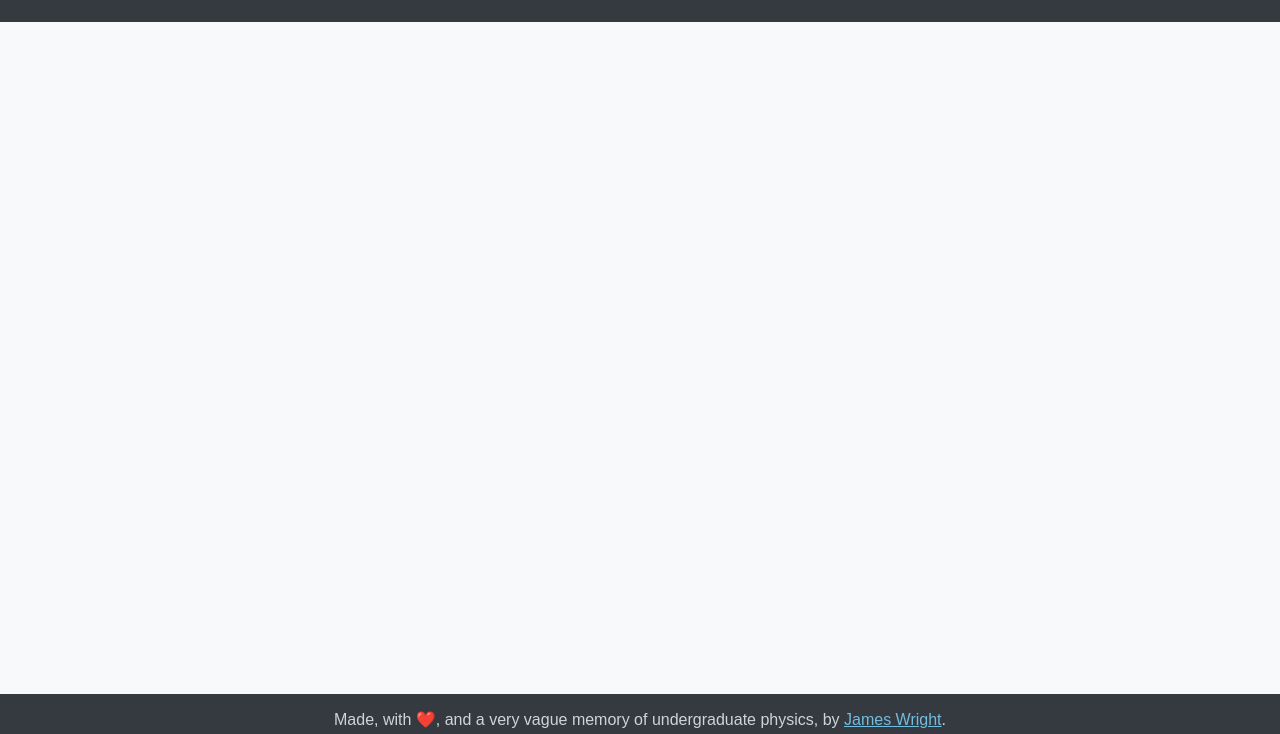
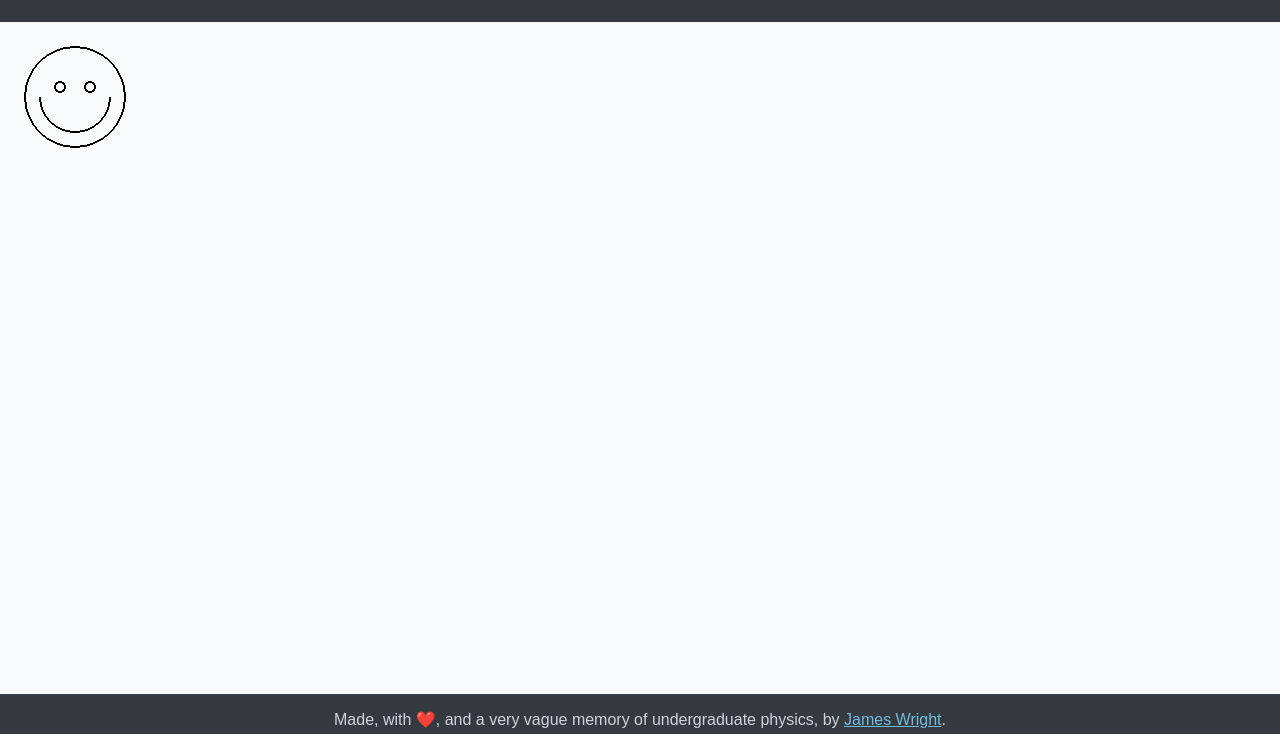
Before and after one commit to thewrongjames/stern-gerlach, a website with bundled scripts: page public/index.html in a window 1280 px wide. Shown: the part 66-800 px from the top of the page. Built offline with nearby package versions, Linux system fonts and the light colour scheme.

Commit message:
Setup example drawing
To prove that the resize works.

```diff
--- a/public/index.html
+++ b/public/index.html
@@ -14,7 +14,12 @@
         Stern Gerlach Simulator
       </h1>
     </header>
-    <canvas id="canvas"></canvas>
+    <canvas id="canvas">
+      This should be a canvas rendering a manipulatable diagram of a
+      Stern-Gerlach-experiment-like setup. Unfortunately, I do not currently
+      have a way to make this more accessible, or to support contexts in which
+      the canvas web API is not supported.
+    </canvas>
     <footer>
       <p>Made, with ❤️, and a very vague memory of undergraduate physics, by <a href="https://jameswright.me">James Wright</a>.</p>
     </footer>
--- /dev/null
+++ b/public/static/js/config.js
@@ -0,0 +1 @@
+export const CANVAS_ELEMENT_ID = 'canvas'
--- /dev/null
+++ b/public/static/js/draw.js
@@ -0,0 +1,25 @@
+/**
+ * Make the function that draws the canvas application onto the given canvas
+ * rendering context. The draw function will set itself up to repeat using
+ * requestAnimationFrame.
+ * @param {CanvasRenderingContext2D} canvasContext The canvas context for the
+ * draw function to draw to.
+ * @returns {() => void} The draw function.
+ */
+export default function makeDraw(canvasContext) {
+  function draw() {
+    canvasContext.beginPath()
+    canvasContext.arc(75, 75, 50, 0, Math.PI * 2, true) // Outer circle
+    canvasContext.moveTo(110, 75)
+    canvasContext.arc(75, 75, 35, 0, Math.PI, false) // Mouth (clockwise)
+    canvasContext.moveTo(65, 65)
+    canvasContext.arc(60, 65, 5, 0, Math.PI * 2, true) // Left eye
+    canvasContext.moveTo(95, 65)
+    canvasContext.arc(90, 65, 5, 0, Math.PI * 2, true) // Right eye
+    canvasContext.stroke()
+
+    window.requestAnimationFrame(draw)
+  }
+
+  return draw
+}
--- a/public/static/js/setup-window-resize-listener.js
+++ /dev/null
@@ -1,28 +0,0 @@
-const CANVAS_ELEMENT_ID = 'canvas'
-
-/**
- * Make a function designed to be attached to the window as a resize event
- * listener that syncs the size of the canvas image with the size of the canvas
- * element.
- * @param {HTMLCanvasElement} canvas The canvas to resize.
- * @returns {() => void} The resize listener.
- */
-function makeWindowResizeListener(canvas) {
-  return () => {
-    canvas.width = canvas.clientWidth
-    canvas.height = canvas.clientHeight
-  }
-}
-
-export default function setupWindowResizeListener() {
-  const canvas = document.getElementById(CANVAS_ELEMENT_ID)
-  if (!(canvas instanceof HTMLCanvasElement)) {
-    console.error(canvas)
-    throw new Error(
-      `Expected the element with ID ${CANVAS_ELEMENT_ID} to be an ` +
-      `HTMLCanvasElement but got ${canvas}`
-    )
-  }
-
-  window.addEventListener('resize', makeWindowResizeListener(canvas))
-}
--- a/public/static/js/setup.js
+++ b/public/static/js/setup.js
@@ -1,3 +1,44 @@
-import setupWindowResizeListener from '/static/js/setup-window-resize-listener.js'
+import { CANVAS_ELEMENT_ID } from '/static/js/config.js'
+import makeDraw from '/static/js/draw.js'
 
-setupWindowResizeListener()
+/**
+ * Make a function designed to be attached to the window as a resize event
+ * listener that syncs the size of the canvas image with the size of the canvas
+ * element.
+ * @param {HTMLCanvasElement} canvas The canvas to resize.
+ * @returns {() => void} The resize listener.
+ */
+function makeWindowResizeListener(canvas) {
+  return () => {
+    canvas.width = canvas.clientWidth
+    canvas.height = canvas.clientHeight
+  }
+}
+
+function setup() {
+  const canvas = document.getElementById(CANVAS_ELEMENT_ID)
+  if (!(canvas instanceof HTMLCanvasElement)) {
+    console.error(canvas)
+    throw new Error(
+      `Expected the element with ID ${CANVAS_ELEMENT_ID} to be an ` +
+      `HTMLCanvasElement but got ${canvas}.`
+    )
+  }
+
+  if (!canvas.getContext) {
+    throw new Error('Canvas is not supported.')
+  }
+  const canvasContext = canvas.getContext('2d')
+  if (canvasContext === null) {
+    throw new Error('Failed to get the canvas 2D context.')
+  }
+
+  const windowResizeListener = makeWindowResizeListener(canvas)
+  // Call once so the canvas is initially set to the correct size.
+  windowResizeListener()
+  window.addEventListener('resize', windowResizeListener)
+
+  makeDraw(canvasContext)()
+}
+
+setup()
```
Also changed, not shown: to-do.md (+2 -0 lines).
